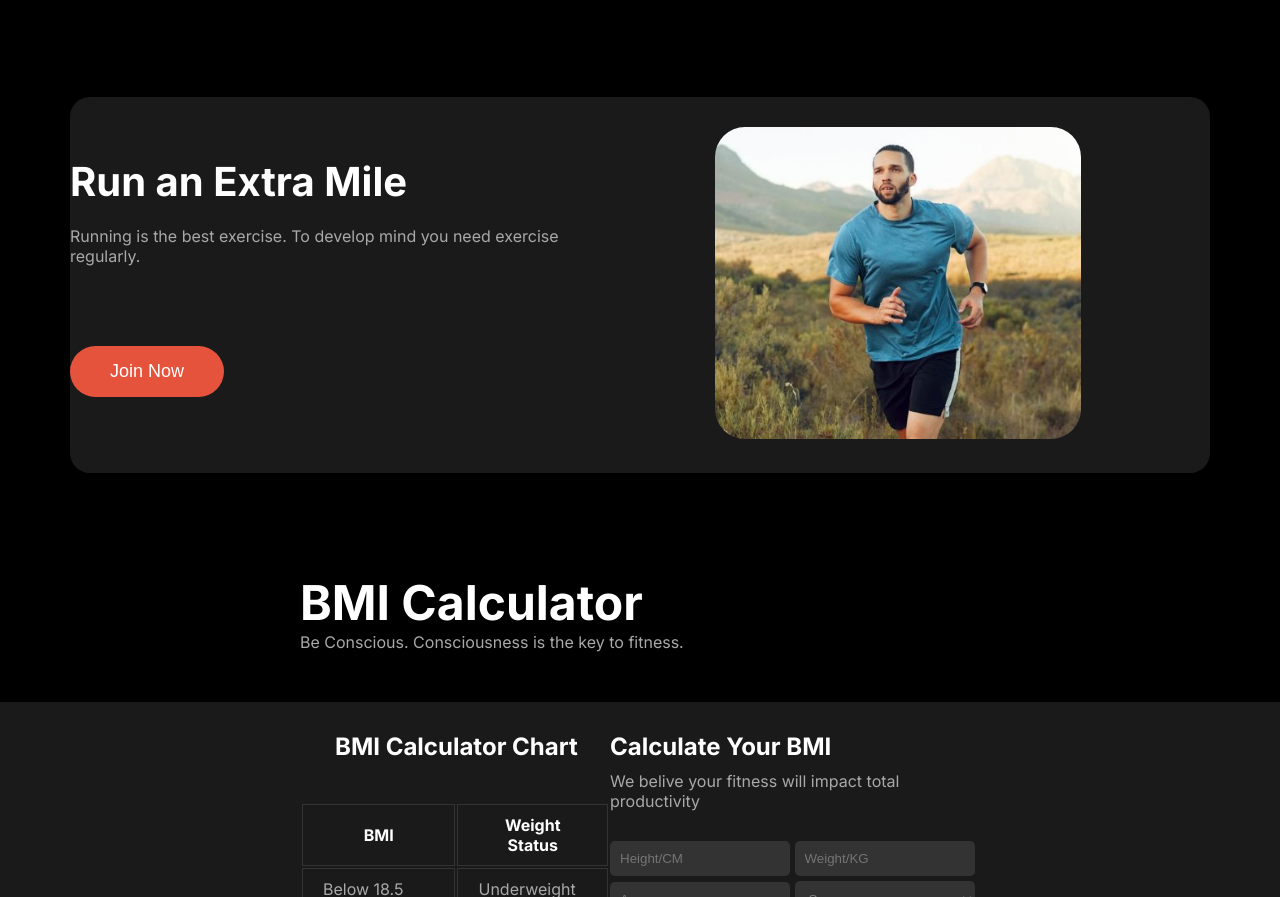
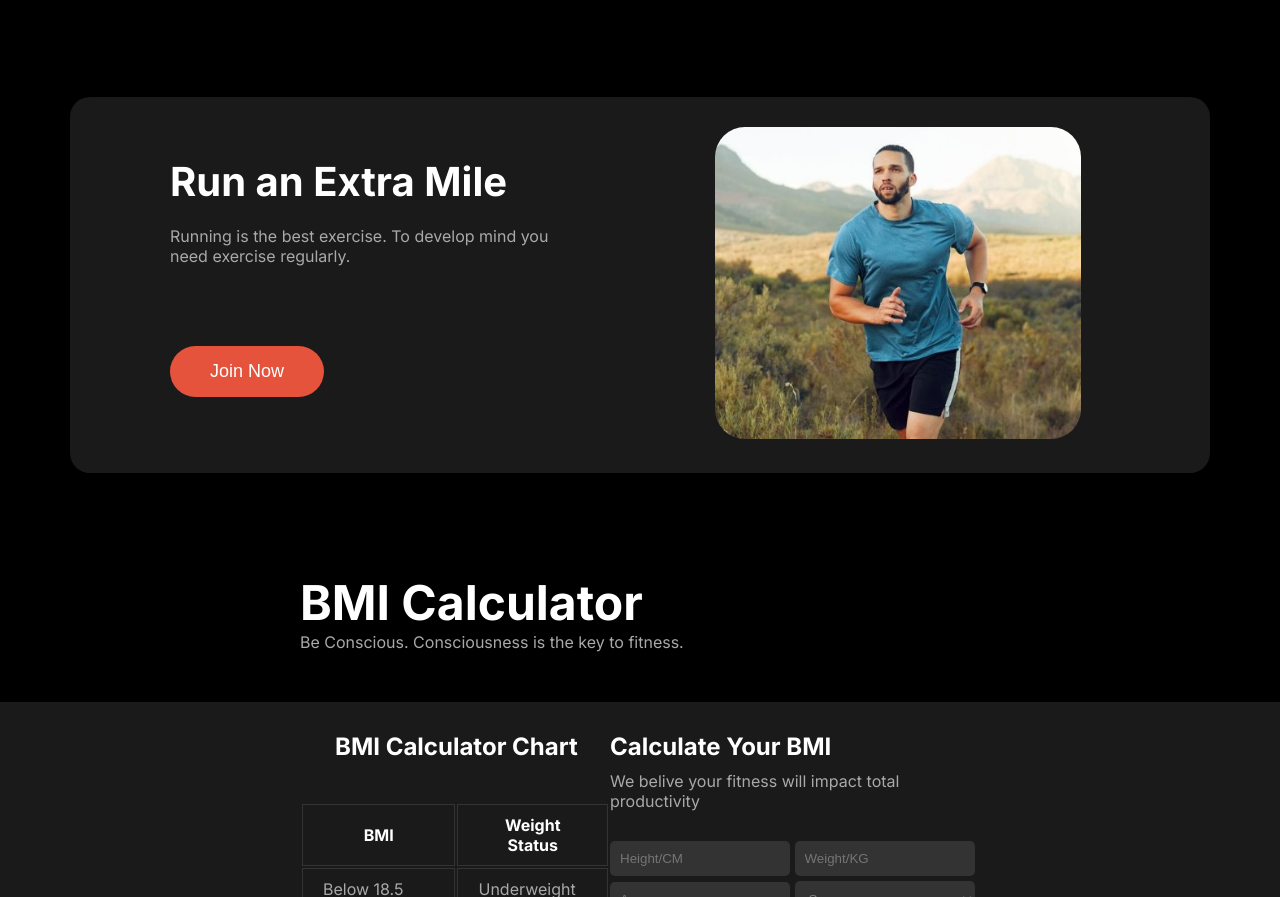
Before and after one commit to Mizan-Sanzi/DevMind-Web, a plain HTML site: page index.html in a window 1280 px wide. Shown: the part 1260-2157 px from the top of the page. Drawn offline with Linux system fonts and the light colour scheme.

Commit message:
run section edited

```diff
--- a/styles/style.css
+++ b/styles/style.css
@@ -232,9 +232,9 @@ h1 {
     background-color: #1A1A1A;
     border-radius: 20px;
 }
-/* .run-head {
+.run-head {
     margin-left: 100px;
-} */
+}
 .run-head>p {
     color: darkgray;
     margin-bottom: 50px;
```
